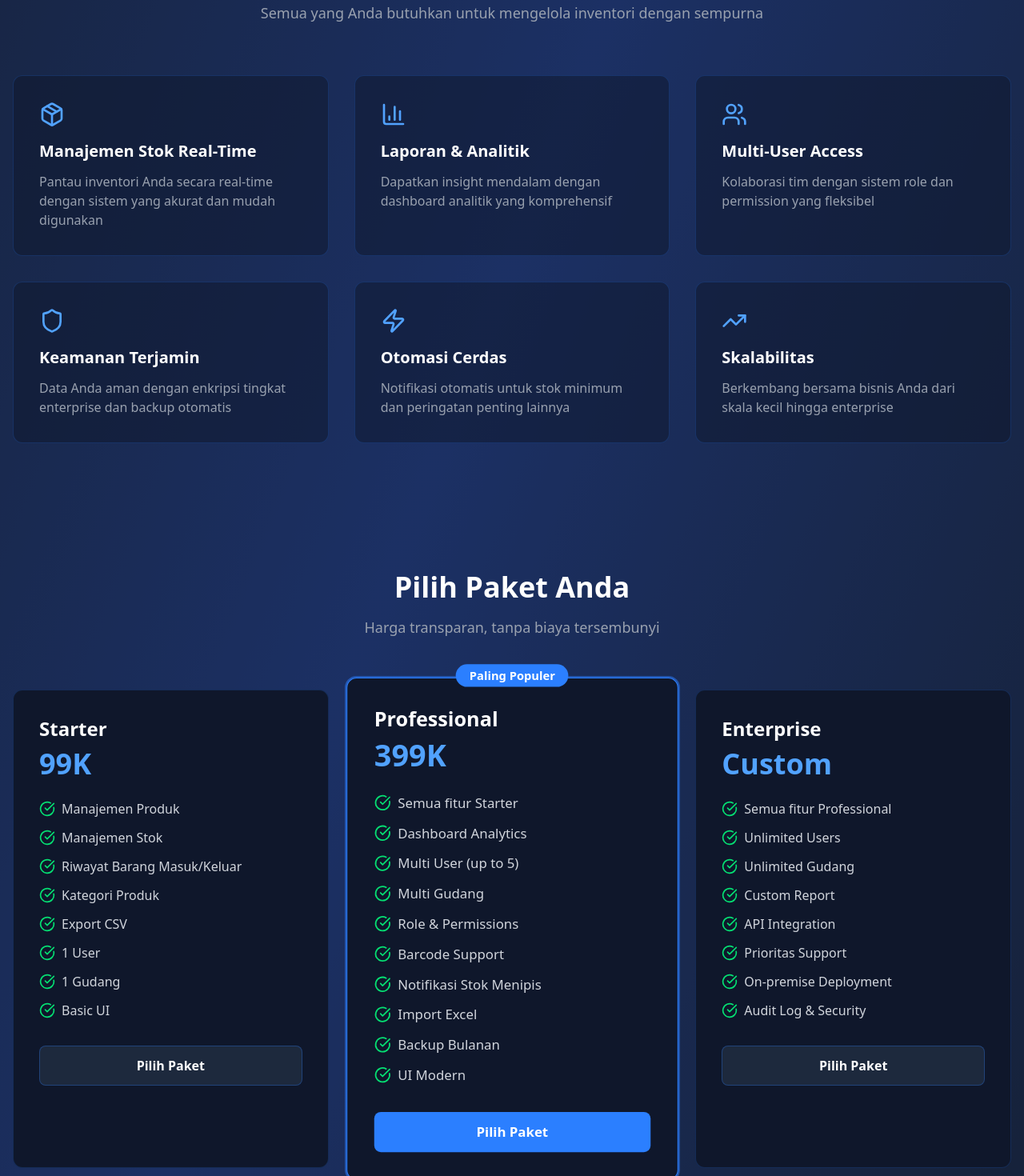
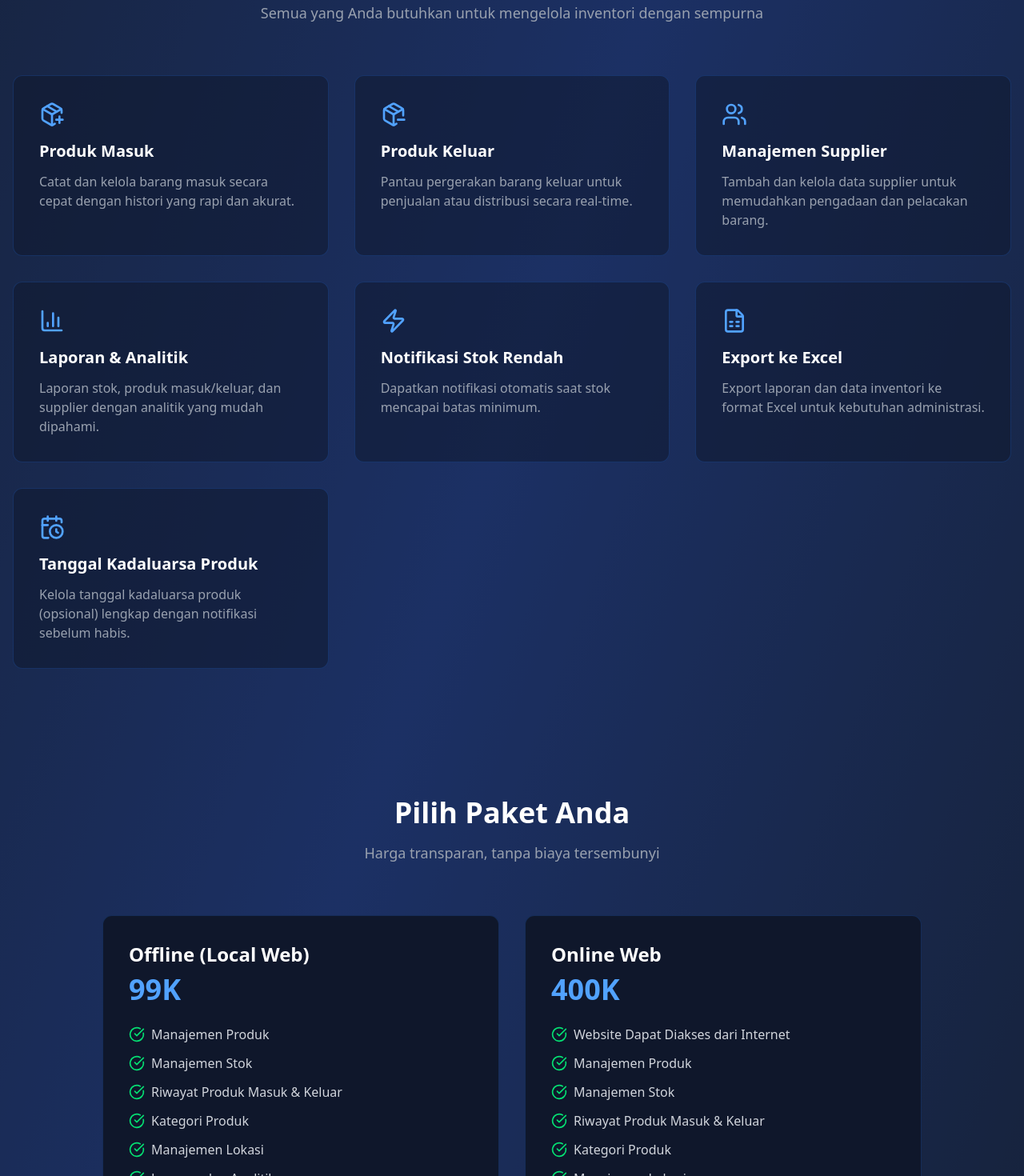
Before and after one commit to syafiqtidakjagongoding/compro-inventoryweb, a React (Vite) app: page / in a window 1280 px wide. Shown: the part 1340-2810 px from the top of the page at 80% size. Built offline with nearby package versions, Linux system fonts and the light colour scheme.

Commit message:
edit price list

```diff
--- a/src/pages/Home.jsx
+++ b/src/pages/Home.jsx
@@ -6,6 +6,11 @@ import {
   CheckCircle,
   Zap,
   TrendingUp,
+  MapPin,
+  PackagePlus,
+  PackageMinus,
+  FileSpreadsheet,
+  CalendarClock
 } from "lucide-react";
 import { HashLink } from "react-router-hash-link";
 import About from "../components/About";
@@ -13,90 +18,87 @@ import About from "../components/About";
 const Home = () => {
   const features = [
     {
-      icon: <Package className="w-8 h-8" />,
-      title: "Manajemen Stok Real-Time",
+      icon: <PackagePlus className="w-8 h-8" />,
+      title: "Produk Masuk",
       description:
-        "Pantau inventori Anda secara real-time dengan sistem yang akurat dan mudah digunakan",
+        "Catat dan kelola barang masuk secara cepat dengan histori yang rapi dan akurat.",
+    },
+    {
+      icon: <PackageMinus className="w-8 h-8" />,
+      title: "Produk Keluar",
+      description:
+        "Pantau pergerakan barang keluar untuk penjualan atau distribusi secara real-time.",
+    },
+    {
+      icon: <Users className="w-8 h-8" />,
+      title: "Manajemen Supplier",
+      description:
+        "Tambah dan kelola data supplier untuk memudahkan pengadaan dan pelacakan barang.",
     },
     {
       icon: <BarChart3 className="w-8 h-8" />,
       title: "Laporan & Analitik",
       description:
-        "Dapatkan insight mendalam dengan dashboard analitik yang komprehensif",
-    },
-    {
-      icon: <Users className="w-8 h-8" />,
-      title: "Multi-User Access",
-      description:
-        "Kolaborasi tim dengan sistem role dan permission yang fleksibel",
-    },
-    {
-      icon: <Shield className="w-8 h-8" />,
-      title: "Keamanan Terjamin",
-      description:
-        "Data Anda aman dengan enkripsi tingkat enterprise dan backup otomatis",
+        "Laporan stok, produk masuk/keluar, dan supplier dengan analitik yang mudah dipahami.",
     },
     {
       icon: <Zap className="w-8 h-8" />,
-      title: "Otomasi Cerdas",
+      title: "Notifikasi Stok Rendah",
       description:
-        "Notifikasi otomatis untuk stok minimum dan peringatan penting lainnya",
+        "Dapatkan notifikasi otomatis saat stok mencapai batas minimum.",
     },
     {
-      icon: <TrendingUp className="w-8 h-8" />,
-      title: "Skalabilitas",
+      icon: <FileSpreadsheet className="w-8 h-8" />,
+      title: "Export ke Excel",
       description:
-        "Berkembang bersama bisnis Anda dari skala kecil hingga enterprise",
+        "Export laporan dan data inventori ke format Excel untuk kebutuhan administrasi.",
+    },
+    {
+      icon: <CalendarClock className="w-8 h-8" />,
+      title: "Tanggal Kadaluarsa Produk",
+      description:
+        "Kelola tanggal kadaluarsa produk (opsional) lengkap dengan notifikasi sebelum habis.",
     },
   ];
 
   const pricingPlans = [
     {
-      name: "Starter",
+      name: "Offline (Local Web)",
       price: "99K",
       features: [
         "Manajemen Produk",
         "Manajemen Stok",
-        "Riwayat Barang Masuk/Keluar",
+        "Riwayat Produk Masuk & Keluar",
         "Kategori Produk",
-        "Export CSV",
-        "1 User",
-        "1 Gudang",
-        "Basic UI",
+        "Manajemen Lokasi",
+        "Laporan dan Analitik",
+        "Notifikasi Stok Rendah",
+        "Manajemen Kode / Barcode Produk",
+        "Pengecekan Tanggal Kadaluarsa",
+        "Akses Lokal (Tanpa Internet)",
       ],
     },
     {
-      name: "Professional",
-      price: "399K",
-      popular: true,
+      name: "Online Web",
+      price: "400K",
       features: [
-        "Semua fitur Starter",
-        "Dashboard Analytics",
-        "Multi User (up to 5)",
-        "Multi Gudang",
-        "Role & Permissions",
-        "Barcode Support",
-        "Notifikasi Stok Menipis",
-        "Import Excel",
-        "Backup Bulanan",
-        "UI Modern",
-      ],
-    },
-    {
-      name: "Enterprise",
-      price: "Custom",
-      features: [
-        "Semua fitur Professional",
-        "Unlimited Users",
-        "Unlimited Gudang",
-        "Custom Report",
-        "API Integration",
-        "Prioritas Support",
-        "On-premise Deployment",
-        "Audit Log & Security",
+        "Website Dapat Diakses dari Internet",
+        "Manajemen Produk",
+        "Manajemen Stok",
+        "Riwayat Produk Masuk & Keluar",
+        "Kategori Produk",
+        "Manajemen Lokasi",
+        "Laporan dan Analitik",
+        "Notifikasi Stok Rendah",
+        "Manajemen Kode / Barcode Produk",
+        "Pengecekan Tanggal Kadaluarsa",
+        "Multi-User & Role Management",
+        "Backup Data Cloud",
+        "Akses dari HP, Tablet, dan PC",
       ],
     },
   ];
+
 
   return (
     <div className="min-h-screen bg-linear-to-br from-slate-900 via-blue-900 to-slate-900">
@@ -125,7 +127,7 @@ const Home = () => {
           </div>
         </div>
       </section>
-      <About/>
+      <About />
 
       {/* Features Section */}
       <section id="features" className="py-20 px-4 bg-slate-800/50">
@@ -168,7 +170,7 @@ const Home = () => {
             </p>
           </div>
 
-          <div className="grid md:grid-cols-3 gap-8">
+          <div className="grid md:grid-cols-2 mx-auto max-w-5xl justify-center gap-8">
             {pricingPlans.map((plan, index) => (
               <div
                 key={index}
@@ -178,13 +180,6 @@ const Home = () => {
                     : "border-blue-500/20"
                 } relative`}
               >
-                {plan.popular && (
-                  <div className="absolute -top-4 left-1/2 transform -translate-x-1/2">
-                    <span className="bg-blue-500 text-white px-4 py-1 rounded-full text-sm font-semibold">
-                      Paling Populer
-                    </span>
-                  </div>
-                )}
                 <h3 className="text-2xl font-bold text-white mb-2">
                   {plan.name}
                 </h3>
@@ -205,15 +200,6 @@ const Home = () => {
                     </li>
                   ))}
                 </ul>
-                <button
-                  className={`w-full py-3 rounded-lg font-semibold transition ${
-                    plan.popular
-                      ? "bg-blue-500 hover:bg-blue-600 text-white"
-                      : "bg-slate-800 hover:bg-slate-700 text-white border border-blue-500/30"
-                  }`}
-                >
-                  Pilih Paket
-                </button>
               </div>
             ))}
           </div>
```
